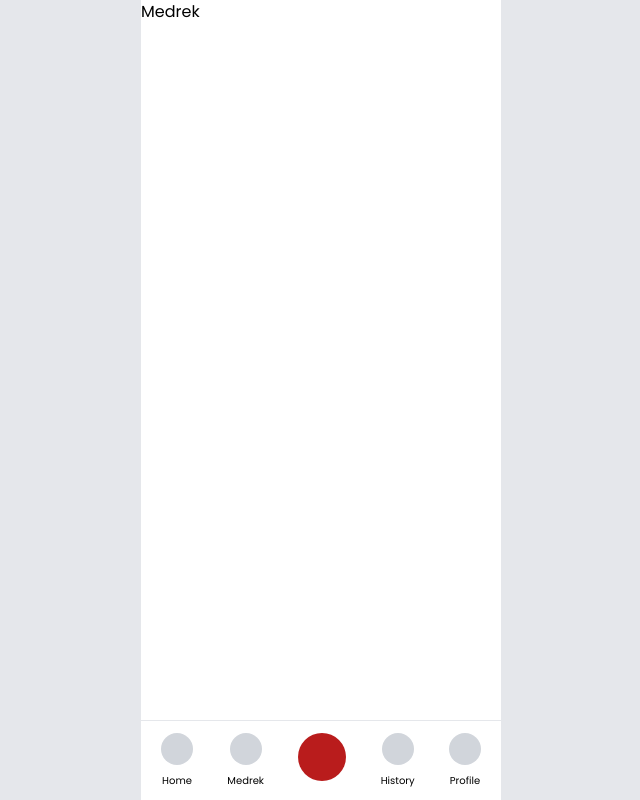
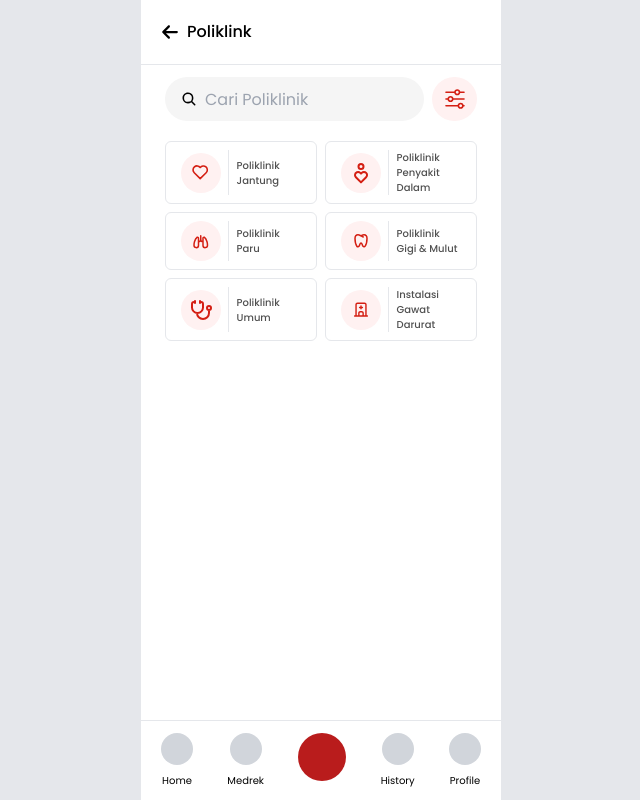
Before and after one commit to Herisetyawan123/pranadia, a Next.js app: page /medrek in a window 1280 px wide. Shown: the whole page, without its empty margins (319-959 px from the left). Built offline with nearby package versions, Linux system fonts and the light colour scheme.

Commit message:
feat: medrek

```diff
--- a/src/app/(home)/medrek/page.tsx
+++ b/src/app/(home)/medrek/page.tsx
@@ -1,8 +1,101 @@
+import AppBarBack from '@/components/appbar/appbar';
 import React from 'react'
+import { IoSearch } from 'react-icons/io5';
+import Stethoscope from "@/assets/logo/home/stehethoscope";
+import Heart from "@/assets/logo/poli/heart";
+import Emphatize from "@/assets/logo/poli/emphatize";
+import Lungs from "@/assets/logo/poli/lungs";
+import Tooth from "@/assets/logo/poli/tooth";
+import Hospital from "@/assets/logo/poli/hospital";
+import Link from 'next/link';
 
 function Medrek() {
   return (
-    <div>Medrek</div>
+    <main>
+      <AppBarBack menu='Poliklink' />
+      <div className="mt-3 flex px-6 gap-2">
+        <div className="relative flex-1 h-11 bg-[#F5F5F5] rounded-full flex">
+          <IoSearch className='absolute top-1/2 -translate-y-[50%] left-4' />
+          <input type="text" className='bg-transparent focus:outline-none w-full h-full focus:outline-red-200 rounded-full pl-10 pr-5' placeholder='Cari Poliklinik' />
+        </div>
+
+        <svg width="45" height="44" viewBox="0 0 45 44" fill="none" xmlns="http://www.w3.org/2000/svg">
+          <rect width="45" height="44" rx="22" fill="#FFF1F1" />
+          <path d="M23 15.25C23 15.8467 23.2371 16.419 23.659 16.841C24.081 17.2629 24.6533 17.5 25.25 17.5C25.8467 17.5 26.419 17.2629 26.841 16.841C27.2629 16.419 27.5 15.8467 27.5 15.25M23 15.25C23 14.6533 23.2371 14.081 23.659 13.659C24.081 13.2371 24.6533 13 25.25 13C25.8467 13 26.419 13.2371 26.841 13.659C27.2629 14.081 27.5 14.6533 27.5 15.25M23 15.25H14M27.5 15.25H32M16.25 22C16.25 22.5967 16.4871 23.169 16.909 23.591C17.331 24.0129 17.9033 24.25 18.5 24.25C19.0967 24.25 19.669 24.0129 20.091 23.591C20.5129 23.169 20.75 22.5967 20.75 22M16.25 22C16.25 21.4033 16.4871 20.831 16.909 20.409C17.331 19.9871 17.9033 19.75 18.5 19.75C19.0967 19.75 19.669 19.9871 20.091 20.409C20.5129 20.831 20.75 21.4033 20.75 22M16.25 22H14M20.75 22H32M26.375 28.75C26.375 29.3467 26.6121 29.919 27.034 30.341C27.456 30.7629 28.0283 31 28.625 31C29.2217 31 29.794 30.7629 30.216 30.341C30.6379 29.919 30.875 29.3467 30.875 28.75M26.375 28.75C26.375 28.1533 26.6121 27.581 27.034 27.159C27.456 26.7371 28.0283 26.5 28.625 26.5C29.2217 26.5 29.794 26.7371 30.216 27.159C30.6379 27.581 30.875 28.1533 30.875 28.75M26.375 28.75H14M30.875 28.75H32" stroke="#D41F13" stroke-width="1.63636" stroke-linecap="round" stroke-linejoin="round" />
+        </svg>
+      </div>
+
+      <div className="px-6 mt-3">
+      <div className="grid grid-cols-2 gap-2 mt-5">
+        <Link href={'/'} className="bg-white border px-2 py-2 rounded-md flex divide-x">
+          <div className="w-[40%] flex justify-center items-center">
+            <div className="bg-[#FFF1F1] w-10 h-10 rounded-full overflow-hidden flex justify-center items-center">
+              <Heart />
+            </div>
+          </div>
+          <div className="px-2 w-[60%] flex justify-center items-center">
+            <p className="text-[10px] font-medium text-[#505050]">Poliklinik Jantung</p>
+          </div>
+        </Link>
+
+        <Link href={'/'} className="bg-white border px-2 py-2 rounded-md flex divide-x">
+          <div className="w-[40%] flex justify-center items-center">
+            <div className="bg-[#FFF1F1] w-10 h-10 rounded-full overflow-hidden flex justify-center items-center">
+              <Emphatize />
+            </div>
+          </div>
+          <div className="px-2 w-[60%] flex justify-center items-center">
+            <p className="text-[10px] font-medium text-[#505050]">Poliklinik Penyakit Dalam</p>
+          </div>
+        </Link>
+
+        <Link href={'/'} className="bg-white border px-2 py-2 rounded-md flex divide-x">
+          <div className="w-[40%] flex justify-center items-center">
+            <div className="bg-[#FFF1F1] w-10 h-10 rounded-full overflow-hidden flex justify-center items-center">
+              <Lungs />
+            </div>
+          </div>
+          <div className="px-2 w-[60%] flex justify-center items-center">
+            <p className="text-[10px] font-medium text-[#505050]">Poliklinik Paru</p>
+          </div>
+        </Link>
+
+        <Link href={'/'} className="bg-white border px-2 py-2 rounded-md flex divide-x">
+          <div className="w-[40%] flex justify-center items-center">
+            <div className="bg-[#FFF1F1] w-10 h-10 rounded-full overflow-hidden flex justify-center items-center">
+              <Tooth />
+            </div>
+          </div>
+          <div className="px-2 w-[60%] flex justify-center items-center">
+            <p className="text-[10px] font-medium text-[#505050]">Poliklinik Gigi & Mulut</p>
+          </div>
+        </Link>
+
+        <Link href={'/'} className="bg-white border px-2 py-2 rounded-md flex divide-x">
+          <div className="w-[40%] flex justify-center items-center">
+            <div className="bg-[#FFF1F1] w-10 h-10 rounded-full overflow-hidden flex justify-center items-center">
+              <Stethoscope />
+            </div>
+          </div>
+          <div className="px-2 w-[60%] flex justify-center items-center">
+            <p className="text-[10px] font-medium text-[#505050]">Poliklinik Umum</p>
+          </div>
+        </Link>
+
+        <Link href={'/'} className="bg-white border px-2 py-2 rounded-md flex divide-x">
+          <div className="w-[40%] flex justify-center items-center">
+            <div className="bg-[#FFF1F1] w-10 h-10 rounded-full overflow-hidden flex justify-center items-center">
+              <Hospital />
+            </div>
+          </div>
+          <div className="px-2 w-[60%] flex justify-center items-center">
+            <p className="text-[10px] font-medium text-[#505050]">Instalasi Gawat Darurat</p>
+          </div>
+        </Link>
+
+      </div>
+      </div>
+    </main>
   )
 }
 
--- a/src/components/sections/home/poliklinik.tsx
+++ b/src/components/sections/home/poliklinik.tsx
@@ -16,7 +16,7 @@ function Poliklinik() {
       </div>
 
       <div className="grid grid-cols-2 gap-2 mt-5">
-        <div className="bg-white border px-2 py-2 rounded-md flex divide-x">
+        <Link href={'/'} className="bg-white border px-2 py-2 rounded-md flex divide-x">
           <div className="w-[40%] flex justify-center items-center">
             <div className="bg-[#FFF1F1] w-10 h-10 rounded-full overflow-hidden flex justify-center items-center">
               <Heart />
@@ -25,9 +25,9 @@ function Poliklinik() {
           <div className="px-2 w-[60%] flex justify-center items-center">
             <p className="text-[10px] font-medium text-[#505050]">Poliklinik Jantung</p>
           </div>
-        </div>
+        </Link>
 
-        <div className="bg-white border px-2 py-2 rounded-md flex divide-x">
+        <Link href={'/'} className="bg-white border px-2 py-2 rounded-md flex divide-x">
           <div className="w-[40%] flex justify-center items-center">
             <div className="bg-[#FFF1F1] w-10 h-10 rounded-full overflow-hidden flex justify-center items-center">
               <Emphatize />
@@ -36,9 +36,9 @@ function Poliklinik() {
           <div className="px-2 w-[60%] flex justify-center items-center">
             <p className="text-[10px] font-medium text-[#505050]">Poliklinik Penyakit Dalam</p>
           </div>
-        </div>
+        </Link>
 
-        <div className="bg-white border px-2 py-2 rounded-md flex divide-x">
+        <Link href={'/'} className="bg-white border px-2 py-2 rounded-md flex divide-x">
           <div className="w-[40%] flex justify-center items-center">
             <div className="bg-[#FFF1F1] w-10 h-10 rounded-full overflow-hidden flex justify-center items-center">
               <Lungs />
@@ -47,9 +47,9 @@ function Poliklinik() {
           <div className="px-2 w-[60%] flex justify-center items-center">
             <p className="text-[10px] font-medium text-[#505050]">Poliklinik Paru</p>
           </div>
-        </div>
+        </Link>
 
-        <div className="bg-white border px-2 py-2 rounded-md flex divide-x">
+        <Link href={'/'} className="bg-white border px-2 py-2 rounded-md flex divide-x">
           <div className="w-[40%] flex justify-center items-center">
             <div className="bg-[#FFF1F1] w-10 h-10 rounded-full overflow-hidden flex justify-center items-center">
               <Tooth />
@@ -58,9 +58,9 @@ function Poliklinik() {
           <div className="px-2 w-[60%] flex justify-center items-center">
             <p className="text-[10px] font-medium text-[#505050]">Poliklinik Gigi & Mulut</p>
           </div>
-        </div>
+        </Link>
 
-        <div className="bg-white border px-2 py-2 rounded-md flex divide-x">
+        <Link href={'/'} className="bg-white border px-2 py-2 rounded-md flex divide-x">
           <div className="w-[40%] flex justify-center items-center">
             <div className="bg-[#FFF1F1] w-10 h-10 rounded-full overflow-hidden flex justify-center items-center">
               <Stethoscope />
@@ -69,9 +69,9 @@ function Poliklinik() {
           <div className="px-2 w-[60%] flex justify-center items-center">
             <p className="text-[10px] font-medium text-[#505050]">Poliklinik Umum</p>
           </div>
-        </div>
+        </Link>
 
-        <div className="bg-white border px-2 py-2 rounded-md flex divide-x">
+        <Link href={'/'} className="bg-white border px-2 py-2 rounded-md flex divide-x">
           <div className="w-[40%] flex justify-center items-center">
             <div className="bg-[#FFF1F1] w-10 h-10 rounded-full overflow-hidden flex justify-center items-center">
               <Hospital />
@@ -80,7 +80,7 @@ function Poliklinik() {
           <div className="px-2 w-[60%] flex justify-center items-center">
             <p className="text-[10px] font-medium text-[#505050]">Instalasi Gawat Darurat</p>
           </div>
-        </div>
+        </Link>
 
       </div>
     </>
```
